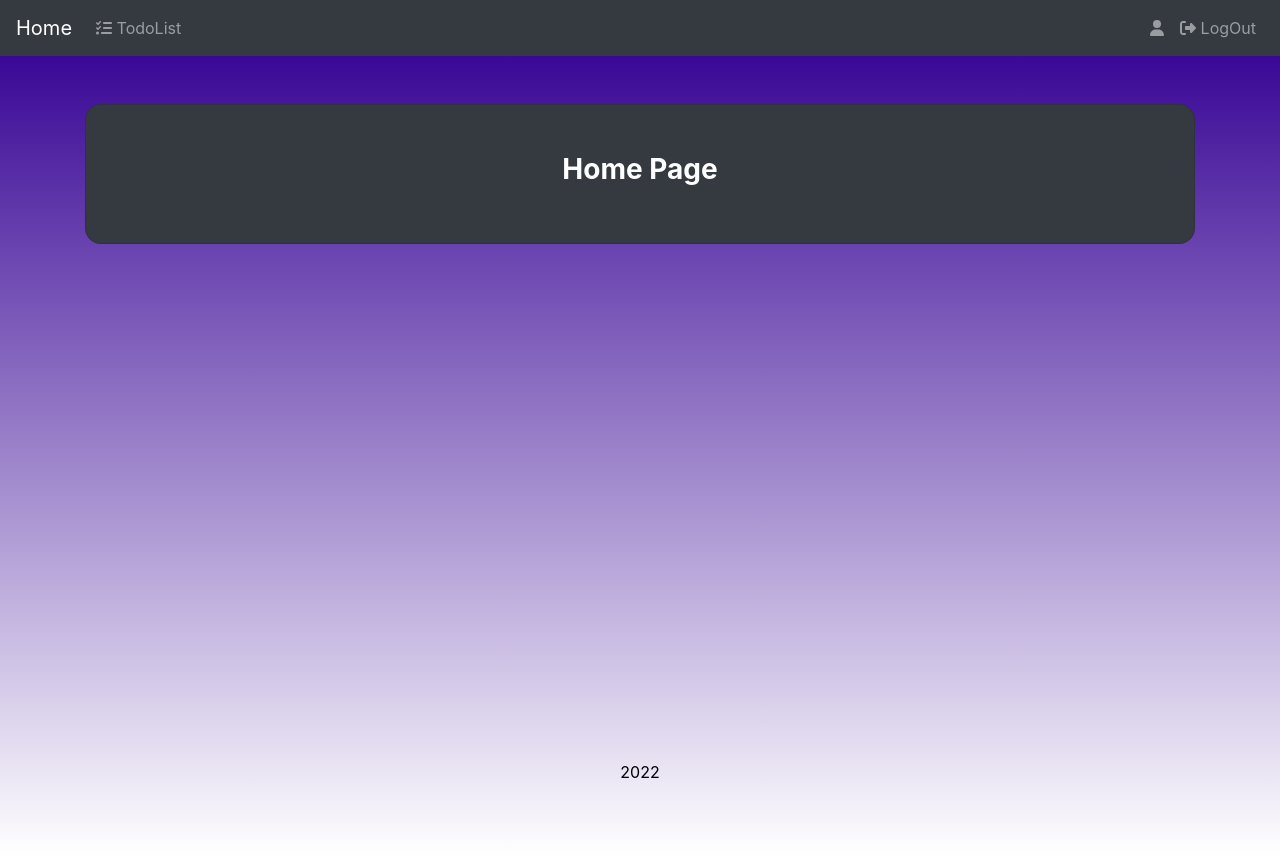
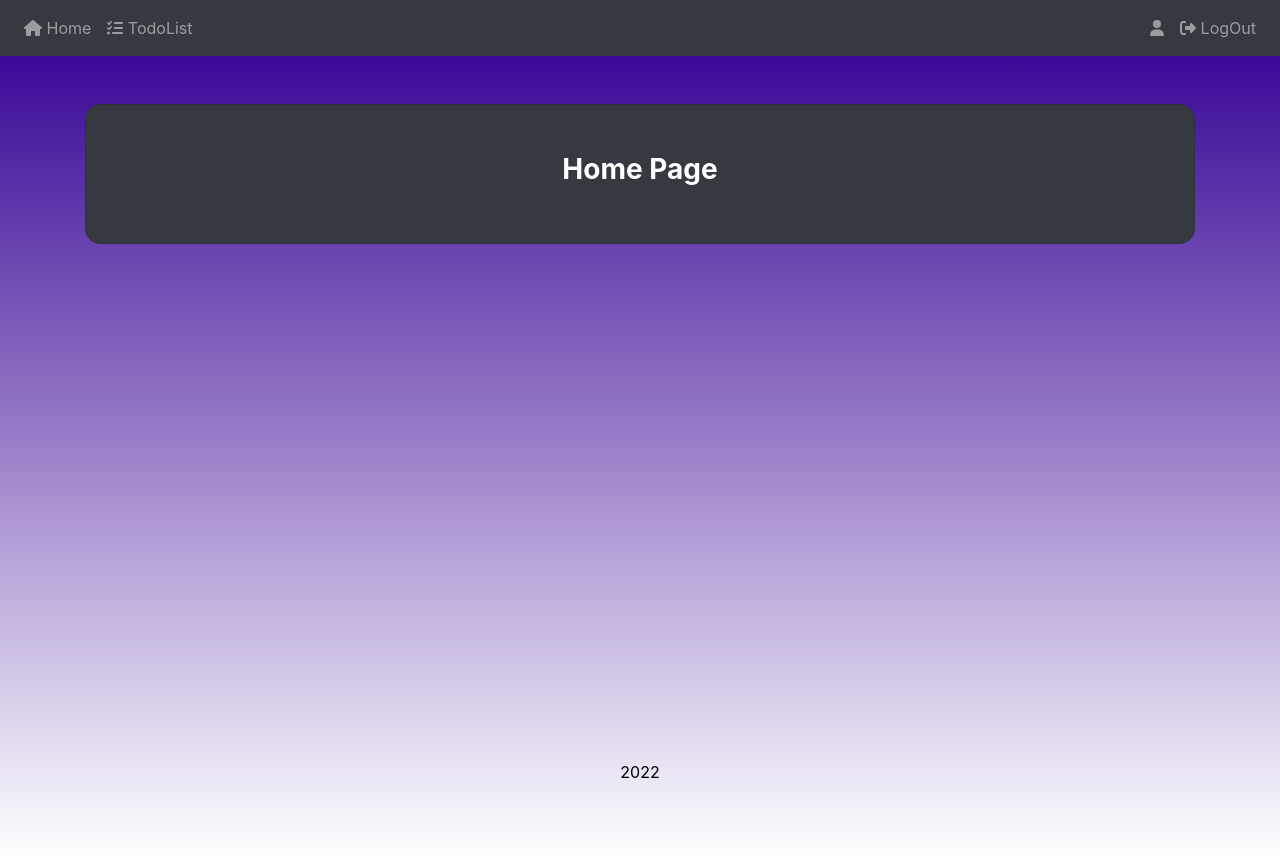
Before and after one commit to mertcaliskan01/crudapp-vue-todo-list, a Vue app: page / in a window 1280 px wide. Built offline with nearby package versions, Linux system fonts and the light colour scheme; sample sign-in values are in the browser's storage.

Commit message:
Navbar edited

```diff
--- a/src/App.vue
+++ b/src/App.vue
@@ -1,15 +1,34 @@
 <template>
   <div id="app">
-    <nav class="navbar navbar-expand navbar-dark bg-dark">
-      <a href="/" class="navbar-brand">Home</a>
-      <div class="navbar-nav mr-auto">
+    <nav class="navbar navbar-expand-lg navbar-dark bg-dark">
+      <button
+        class="navbar-toggler"
+        type="button"
+        data-toggle="collapse"
+        data-target="#navbarSupportedContent"
+        aria-controls="navbarSupportedContent"
+        aria-expanded="false"
+        aria-label="Toggle navigation"
+      >
+        <span class="navbar-toggler-icon"></span>
+      </button>
+
+      <div class="collapse navbar-collapse" id="navbarSupportedContent">
+        <ul class="navbar-nav mr-auto">
+          <li class="nav-item">
+            <router-link to="/home" class="nav-link">
+              <font-awesome-icon icon="home" /> Home
+            </router-link>
+          </li>
+
           <li v-if="showTaskList" class="nav-item">
             <router-link to="/tasks" class="nav-link"
               ><font-awesome-icon icon="tasks" /> TodoList</router-link
             >
           </li>
-      </div>
+        </ul>
 
+        <div class="form-inline my-2 my-lg-0">
           <div v-if="!currentUser" class="navbar-nav ml-auto">
             <li class="nav-item">
               <router-link to="/register" class="nav-link">
@@ -36,13 +55,14 @@
               </a>
             </li>
           </div>
+        </div>
+      </div>
     </nav>
 
-    <div class="vh-100 gradient-custom" >
+    <div class="vh-100 gradient-custom">
       <router-view />
       <footer-section />
-    </div >
-
+    </div>
   </div>
 </template>
 
```
Lines whose indentation alone changed are shown as unchanged.
